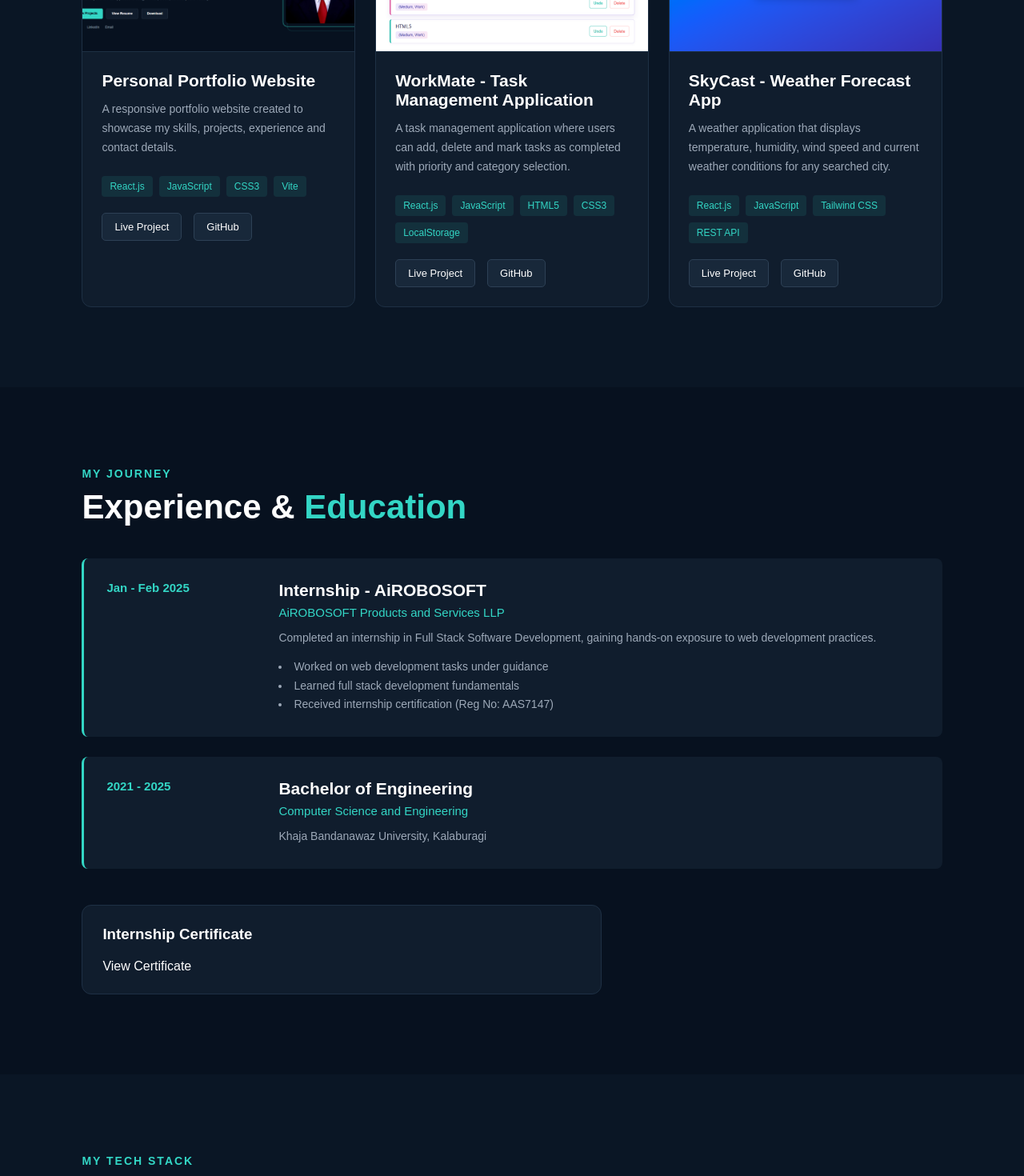
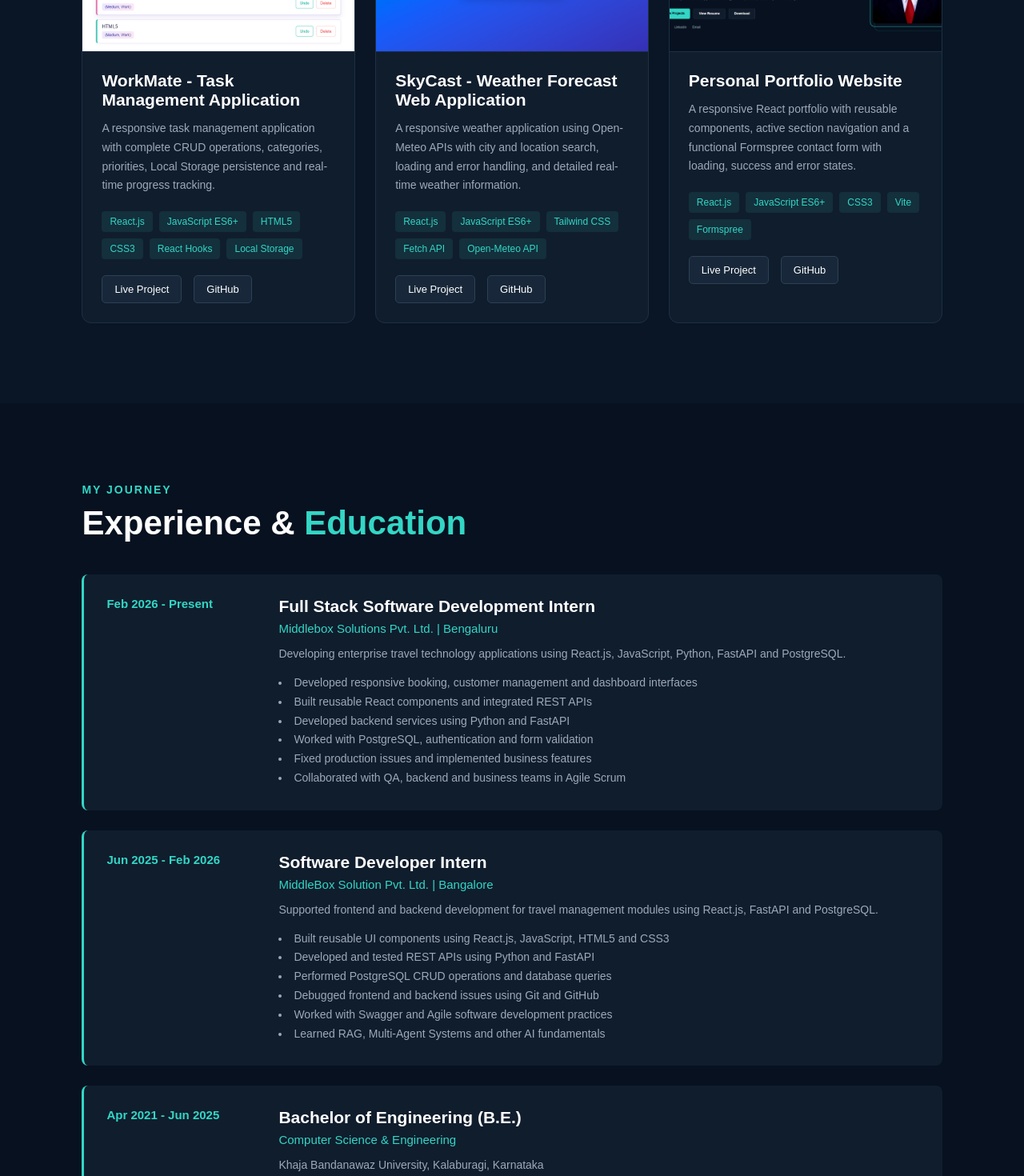
Before and after one commit to affan-anwar/affan-dev-react-portfolio, a React (Vite) app: page / in a window 1280 px wide. Shown: the part 1260-2730 px from the top of the page at 80% size. Built offline with nearby package versions, Linux system fonts and the light colour scheme.

Commit message:
Update portfolio according to resume

```diff
--- a/index.html
+++ b/index.html
@@ -4,10 +4,18 @@
     <meta charset="UTF-8" />
     <link rel="icon" type="image/svg+xml" href="/favicon.svg" />
     <meta name="viewport" content="width=device-width, initial-scale=1.0" />
-    <title>affan-dev-react-portfolio</title>
+
+    <meta
+      name="description"
+      content="Portfolio of MD Affan Anwar, Software Engineer, React.js Developer and Frontend Developer."
+    />
+
+    <title>MD Affan Anwar | Software Engineer | React.js Developer</title>
   </head>
+
   <body>
     <div id="root"></div>
+
     <script type="module" src="/src/main.jsx"></script>
   </body>
 </html>
--- a/src/Components/Contact.jsx
+++ b/src/Components/Contact.jsx
@@ -12,25 +12,38 @@ export default function Contact() {
 
   function handleChange(event) {
     const { name, value } = event.target;
-    setFormData({ ...formData, [name]: value });
+
+    setFormData({
+      ...formData,
+      [name]: value,
+    });
   }
 
   function handleSubmit(event) {
     event.preventDefault();
+
     setStatus("sending");
 
     fetch("https://formspree.io/f/xeebkyvg", {
       method: "POST",
+
       headers: {
         "Content-Type": "application/json",
         Accept: "application/json",
       },
+
       body: JSON.stringify(formData),
     })
       .then(function (response) {
         if (response.ok) {
           setStatus("success");
-          setFormData({ name: "", email: "", subject: "", message: "" });
+
+          setFormData({
+            name: "",
+            email: "",
+            subject: "",
+            message: "",
+          });
         } else {
           setStatus("error");
         }
@@ -49,8 +62,8 @@ export default function Contact() {
       </h2>
 
       <p className="contact-description">
-        I am looking for frontend developer opportunities and projects where I
-        can contribute and improve my skills.
+        I am open to Software Engineer, React.js Developer, Frontend Developer
+        and Full Stack development opportunities.
       </p>
 
       <div className="contact-container">
@@ -59,17 +72,46 @@ export default function Contact() {
 
           <div className="contact-item">
             <p>Email</p>
-            <a href="https://mail.google.com/mail/?view=cm&fs=1&to=mdaffananwar2025@gmail.com" target="_blank" rel="noreferrer">mdaffananwar2025@gmail.com</a>
+
+            <a
+              href="https://mail.google.com/mail/?view=cm&fs=1&to=mdaffananwar2025@gmail.com"
+              target="_blank"
+              rel="noreferrer"
+            >
+              mdaffananwar2025@gmail.com
+            </a>
+          </div>
+
+          <div className="contact-item">
+            <p>Phone</p>
+
+            <a href="tel:+918292864221">
+              +91 82928 64221
+            </a>
           </div>
 
           <div className="contact-item">
             <p>Location</p>
+
             <span>Bengaluru, Karnataka, India</span>
           </div>
 
           <div className="contact-social-links">
-            <a href="https://github.com/affan-anwar" target="_blank" rel="noreferrer">GitHub</a>
-            <a href="https://www.linkedin.com/in/mdaffananwar" target="_blank" rel="noreferrer">LinkedIn</a>
+            <a
+              href="https://github.com/affan-anwar"
+              target="_blank"
+              rel="noreferrer"
+            >
+              GitHub
+            </a>
+
+            <a
+              href="https://www.linkedin.com/in/mdaffananwar"
+              target="_blank"
+              rel="noreferrer"
+            >
+              LinkedIn
+            </a>
           </div>
         </div>
 
@@ -77,6 +119,7 @@ export default function Contact() {
           <div className="form-row">
             <div className="form-group">
               <label htmlFor="name">Your Name</label>
+
               <input
                 type="text"
                 id="name"
@@ -90,6 +133,7 @@ export default function Contact() {
 
             <div className="form-group">
               <label htmlFor="email">Your Email</label>
+
               <input
                 type="email"
                 id="email"
@@ -104,6 +148,7 @@ export default function Contact() {
 
           <div className="form-group">
             <label htmlFor="subject">Subject</label>
+
             <input
               type="text"
               id="subject"
@@ -117,6 +162,7 @@ export default function Contact() {
 
           <div className="form-group">
             <label htmlFor="message">Message</label>
+
             <textarea
               id="message"
               name="message"
@@ -128,12 +174,37 @@ export default function Contact() {
             ></textarea>
           </div>
 
-          <button type="submit" className="send-button" disabled={status === "sending"}>
-            {status === "sending" ? "Sending..." : "Send Message"}
+          <button
+            type="submit"
+            className="send-button"
+            disabled={status === "sending"}
+          >
+            {status === "sending"
+              ? "Sending..."
+              : "Send Message"}
           </button>
 
-          {status === "success" && <p style={{ color: "#33d6c5", marginTop: "12px" }}>Message sent successfully!</p>}
-          {status === "error" && <p style={{ color: "#ff6b6b", marginTop: "12px" }}>Something went wrong. Try again.</p>}
+          {status === "success" && (
+            <p
+              style={{
+                color: "#33d6c5",
+                marginTop: "12px",
+              }}
+            >
+              Message sent successfully!
+            </p>
+          )}
+
+          {status === "error" && (
+            <p
+              style={{
+                color: "#ff6b6b",
+                marginTop: "12px",
+              }}
+            >
+              Something went wrong. Try again.
+            </p>
+          )}
         </form>
       </div>
     </div>
--- a/src/Components/Experience.jsx
+++ b/src/Components/Experience.jsx
@@ -1,5 +1,3 @@
-import certificateImage from "../assets/images/internship-certificate.jpg";
-
 export default function Experience() {
   return (
     <div className="experience-section">
@@ -11,35 +9,102 @@ export default function Experience() {
 
       <div className="experience-container">
         <div className="experience-card">
-          <div className="experience-year">Jan - Feb 2025</div>
+          <div className="experience-year">Feb 2026 - Present</div>
+
           <div className="experience-content">
-            <h3>Internship - AiROBOSOFT</h3>
-            <h4>AiROBOSOFT Products and Services LLP</h4>
+            <h3>Full Stack Software Development Intern</h3>
+
+            <h4>Middlebox Solutions Pvt. Ltd. | Bengaluru</h4>
+
             <p>
-              Completed an internship in Full Stack Software Development,
-              gaining hands-on exposure to web development practices.
+              Developing enterprise travel technology applications using
+              React.js, JavaScript, Python, FastAPI and PostgreSQL.
             </p>
+
             <ul>
-              <li>Worked on web development tasks under guidance</li>
-              <li>Learned full stack development fundamentals</li>
-              <li>Received internship certification (Reg No: AAS7147)</li>
+              <li>
+                Developed responsive booking, customer management and dashboard
+                interfaces
+              </li>
+
+              <li>
+                Built reusable React components and integrated REST APIs
+              </li>
+
+              <li>
+                Developed backend services using Python and FastAPI
+              </li>
+
+              <li>
+                Worked with PostgreSQL, authentication and form validation
+              </li>
+
+              <li>
+                Fixed production issues and implemented business features
+              </li>
+
+              <li>
+                Collaborated with QA, backend and business teams in Agile Scrum
+              </li>
             </ul>
           </div>
         </div>
 
         <div className="experience-card">
-          <div className="experience-year">2021 - 2025</div>
+          <div className="experience-year">Jun 2025 - Feb 2026</div>
+
           <div className="experience-content">
-            <h3>Bachelor of Engineering</h3>
-            <h4>Computer Science and Engineering</h4>
-            <p>Khaja Bandanawaz University, Kalaburagi</p>
+            <h3>Software Developer Intern</h3>
+
+            <h4>MiddleBox Solution Pvt. Ltd. | Bangalore</h4>
+
+            <p>
+              Supported frontend and backend development for travel management
+              modules using React.js, FastAPI and PostgreSQL.
+            </p>
+
+            <ul>
+              <li>
+                Built reusable UI components using React.js, JavaScript, HTML5
+                and CSS3
+              </li>
+
+              <li>
+                Developed and tested REST APIs using Python and FastAPI
+              </li>
+
+              <li>
+                Performed PostgreSQL CRUD operations and database queries
+              </li>
+
+              <li>
+                Debugged frontend and backend issues using Git and GitHub
+              </li>
+
+              <li>
+                Worked with Swagger and Agile software development practices
+              </li>
+
+              <li>
+                Learned RAG, Multi-Agent Systems and other AI fundamentals
+              </li>
+            </ul>
           </div>
         </div>
-      </div>
 
-      <div className="certificate-box">
-        <h3>Internship Certificate</h3>
-        <a href={certificateImage} target="_blank" rel="noreferrer" className="certificate-link">View Certificate</a>
+        <div className="experience-card">
+          <div className="experience-year">Apr 2021 - Jun 2025</div>
+
+          <div className="experience-content">
+            <h3>Bachelor of Engineering (B.E.)</h3>
+
+            <h4>Computer Science & Engineering</h4>
+
+            <p>
+              Khaja Bandanawaz University, Kalaburagi, Karnataka
+            </p>
+          </div>
+        </div>
       </div>
     </div>
   );
--- a/src/Components/Hero.jsx
+++ b/src/Components/Hero.jsx
@@ -14,24 +14,59 @@ export default function Hero() {
           ANWAR
         </h1>
 
-        <h2>Frontend Developer | React Developer</h2>
+        <h2>
+          Software Engineer | React.js Developer | Frontend Developer
+        </h2>
 
         <p className="hero-description">
-          B.E. Computer Science graduate from Khaja Bandanawaz University,
-          Kalaburagi. I build clean and responsive web applications using
-          HTML5, CSS3, JavaScript and React.js.
+          Software Engineer with 1+ year of hands-on experience building modern
+          web applications using React.js, JavaScript, Python, FastAPI and
+          PostgreSQL, with exposure to REST APIs, Agile development and GenAI.
         </p>
 
         <div className="hero-buttons">
-          <a href="#projects" className="primary-button">View Projects</a>
-          <a href={resumeUrl} target="_blank" className="secondary-button">View Resume</a>
-          <a href={resumeUrl} download className="secondary-button">Download</a>
+          <a href="#projects" className="primary-button">
+            View Projects
+          </a>
+
+          <a
+            href={resumeUrl}
+            target="_blank"
+            rel="noreferrer"
+            className="secondary-button"
+          >
+            View Resume
+          </a>
+
+          <a href={resumeUrl} download className="secondary-button">
+            Download
+          </a>
         </div>
 
         <div className="social-links">
-          <a href="https://github.com/affan-anwar" target="_blank" rel="noreferrer">GitHub</a>
-          <a href="https://www.linkedin.com/in/mdaffananwar" target="_blank" rel="noreferrer">LinkedIn</a>
-          <a href="https://mail.google.com/mail/?view=cm&fs=1&to=mdaffananwar2025@gmail.com" target="_blank" rel="noreferrer">Email</a>
+          <a
+            href="https://github.com/affan-anwar"
+            target="_blank"
+            rel="noreferrer"
+          >
+            GitHub
+          </a>
+
+          <a
+            href="https://www.linkedin.com/in/mdaffananwar"
+            target="_blank"
+            rel="noreferrer"
+          >
+            LinkedIn
+          </a>
+
+          <a
+            href="https://mail.google.com/mail/?view=cm&fs=1&to=mdaffananwar2025@gmail.com"
+            target="_blank"
+            rel="noreferrer"
+          >
+            Email
+          </a>
         </div>
       </div>
 
--- a/src/Components/Skills.jsx
+++ b/src/Components/Skills.jsx
@@ -1,19 +1,6 @@
+import skills from "../Data/Skills";
+
 export default function Skills() {
-  const skills = [
-    { name: "HTML5", shortName: "HTML" },
-    { name: "CSS3", shortName: "CSS" },
-    { name: "JavaScript", shortName: "JS" },
-    { name: "React.js", shortName: "React" },
-    { name: "Redux", shortName: "Redux" },
-    { name: "Bootstrap", shortName: "BS" },
-    { name: "Tailwind CSS", shortName: "TW" },
-    { name: "Git", shortName: "Git" },
-    { name: "GitHub", shortName: "GH" },
-    { name: "Figma", shortName: "Figma" },
-    { name: "REST API", shortName: "API" },
-    { name: "Vite", shortName: "Vite" },
-  ];
-
   const scrollingSkills = [...skills, ...skills];
 
   return (
@@ -25,17 +12,16 @@ export default function Skills() {
       </h2>
 
       <p className="skills-description">
-        Technologies and tools I use to build responsive web applications.
+        Frontend, backend, database, GenAI, testing and DevOps technologies I
+        use to build modern web applications.
       </p>
 
       <div className="skills-slider">
         <div className="skills-track">
           {scrollingSkills.map(function (skill, index) {
             return (
-              <div className="skill-card" key={index}>
-                <div className="skill-icon">
-                  {skill.shortName}
-                </div>
+              <div className="skill-card" key={`${skill.id}-${index}`}>
+                <div className="skill-icon">{skill.shortName}</div>
 
                 <p>{skill.name}</p>
               </div>
--- a/src/Data/Projects.js
+++ b/src/Data/Projects.js
@@ -5,46 +5,73 @@ import weatherImage from "../assets/images/skycast-weather-app.png";
 const projects = [
   {
     id: 1,
-    title: "Personal Portfolio Website",
+    title: "WorkMate - Task Management Application",
+
     description:
-      "A responsive portfolio website created to showcase my skills, projects, experience and contact details.",
-    technologies: ["React.js", "JavaScript", "CSS3", "Vite"],
-    image: portfolioImage,
-    liveLink: "https://affan-anwar.github.io/affan-dev-react-portfolio/",
-    githubLink: "https://github.com/affan-anwar/affan-dev-react-portfolio",
+      "A responsive task management application with complete CRUD operations, categories, priorities, Local Storage persistence and real-time progress tracking.",
+
+    technologies: [
+      "React.js",
+      "JavaScript ES6+",
+      "HTML5",
+      "CSS3",
+      "React Hooks",
+      "Local Storage",
+    ],
+
+    image: workMateImage,
+
+    liveLink: "https://affan-anwar.github.io/WORKMATE/",
+
+    githubLink: "https://github.com/affan-anwar/WORKMATE",
   },
 
   {
     id: 2,
-    title: "WorkMate - Task Management Application",
+    title: "SkyCast - Weather Forecast Web Application",
+
     description:
-      "A task management application where users can add, delete and mark tasks as completed with priority and category selection.",
+      "A responsive weather application using Open-Meteo APIs with city and location search, loading and error handling, and detailed real-time weather information.",
+
     technologies: [
       "React.js",
-      "JavaScript",
-      "HTML5",
-      "CSS3",
-      "LocalStorage",
+      "JavaScript ES6+",
+      "Tailwind CSS",
+      "Fetch API",
+      "Open-Meteo API",
     ],
-    image: workMateImage,
-    liveLink: "https://affan-anwar.github.io/WORKMATE/",
-    githubLink: "https://github.com/affan-anwar/WORKMATE",
+
+    image: weatherImage,
+
+    liveLink:
+      "https://affan-anwar.github.io/skycast-weather-app/",
+
+    githubLink:
+      "https://github.com/affan-anwar/skycast-weather-app",
   },
 
   {
     id: 3,
-    title: "SkyCast - Weather Forecast App",
+    title: "Personal Portfolio Website",
+
     description:
-      "A weather application that displays temperature, humidity, wind speed and current weather conditions for any searched city.",
+      "A responsive React portfolio with reusable components, active section navigation and a functional Formspree contact form with loading, success and error states.",
+
     technologies: [
       "React.js",
-      "JavaScript",
-      "Tailwind CSS",
-      "REST API",
+      "JavaScript ES6+",
+      "CSS3",
+      "Vite",
+      "Formspree",
     ],
-    image: weatherImage,
-    liveLink: "https://affan-anwar.github.io/skycast-weather-app/",
-    githubLink: "https://github.com/affan-anwar/skycast-weather-app",
+
+    image: portfolioImage,
+
+    liveLink:
+      "https://affan-anwar.github.io/affan-dev-react-portfolio/",
+
+    githubLink:
+      "https://github.com/affan-anwar/affan-dev-react-portfolio",
   },
 ];
 
--- a/src/Data/Skills.js
+++ b/src/Data/Skills.js
@@ -1,33 +1,33 @@
 const skills = [
   {
     id: 1,
-    name: "HTML5",
-    shortName: "HTML",
-  },
-  {
-    id: 2,
-    name: "CSS3",
-    shortName: "CSS",
-  },
-  {
-    id: 3,
-    name: "JavaScript",
-    shortName: "JS",
-  },
-  {
-    id: 4,
     name: "React.js",
     shortName: "React",
   },
   {
+    id: 2,
+    name: "Next.js",
+    shortName: "Next",
+  },
+  {
+    id: 3,
+    name: "TypeScript",
+    shortName: "TS",
+  },
+  {
+    id: 4,
+    name: "JavaScript ES6+",
+    shortName: "JS",
+  },
+  {
     id: 5,
-    name: "Redux",
+    name: "Redux Toolkit",
     shortName: "Redux",
   },
   {
     id: 6,
-    name: "Bootstrap",
-    shortName: "BS",
+    name: "Zustand",
+    shortName: "Zustand",
   },
   {
     id: 7,
@@ -36,28 +36,158 @@ const skills = [
   },
   {
     id: 8,
-    name: "REST API",
+    name: "Material UI",
+    shortName: "MUI",
+  },
+  {
+    id: 9,
+    name: "HTML5",
+    shortName: "HTML",
+  },
+  {
+    id: 10,
+    name: "CSS3",
+    shortName: "CSS",
+  },
+  {
+    id: 11,
+    name: "Python",
+    shortName: "Python",
+  },
+  {
+    id: 12,
+    name: "FastAPI",
+    shortName: "FastAPI",
+  },
+  {
+    id: 13,
+    name: "REST APIs",
     shortName: "API",
   },
   {
-    id: 9,
+    id: 14,
+    name: "Node.js",
+    shortName: "Node",
+  },
+  {
+    id: 15,
+    name: "Express.js",
+    shortName: "Express",
+  },
+  {
+    id: 16,
+    name: "PostgreSQL",
+    shortName: "SQL",
+  },
+  {
+    id: 17,
+    name: "MongoDB",
+    shortName: "Mongo",
+  },
+  {
+    id: 18,
+    name: "OpenAI API",
+    shortName: "OpenAI",
+  },
+  {
+    id: 19,
+    name: "RAG Pipeline",
+    shortName: "RAG",
+  },
+  {
+    id: 20,
+    name: "Vector Database",
+    shortName: "Vector",
+  },
+  {
+    id: 21,
+    name: "Prompt Engineering",
+    shortName: "Prompt",
+  },
+  {
+    id: 22,
+    name: "Multi-Agent Systems",
+    shortName: "Agents",
+  },
+  {
+    id: 23,
+    name: "LangChain",
+    shortName: "LangChain",
+  },
+  {
+    id: 24,
     name: "Git",
     shortName: "Git",
   },
   {
-    id: 10,
+    id: 25,
     name: "GitHub",
     shortName: "GH",
   },
   {
-    id: 11,
-    name: "Figma",
-    shortName: "Figma",
+    id: 26,
+    name: "Postman",
+    shortName: "Postman",
   },
   {
-    id: 12,
+    id: 27,
+    name: "VS Code",
+    shortName: "VS Code",
+  },
+  {
+    id: 28,
     name: "Vite",
     shortName: "Vite",
+  },
+  {
+    id: 29,
+    name: "npm",
+    shortName: "npm",
+  },
+  {
+    id: 30,
+    name: "Playwright",
+    shortName: "PW",
+  },
+  {
+    id: 31,
+    name: "Cypress",
+    shortName: "Cypress",
+  },
+  {
+    id: 32,
+    name: "Jest",
+    shortName: "Jest",
+  },
+  {
+    id: 33,
+    name: "CloudFront",
+    shortName: "CF",
+  },
+  {
+    id: 34,
+    name: "Amazon S3",
+    shortName: "S3",
+  },
+  {
+    id: 35,
+    name: "CloudWatch",
+    shortName: "CW",
+  },
+  {
+    id: 36,
+    name: "GitHub Actions",
+    shortName: "GHA",
+  },
+  {
+    id: 37,
+    name: "GitLab CI/CD",
+    shortName: "GitLab",
+  },
+  {
+    id: 38,
+    name: "Docker",
+    shortName: "Docker",
   },
 ];
 
```
